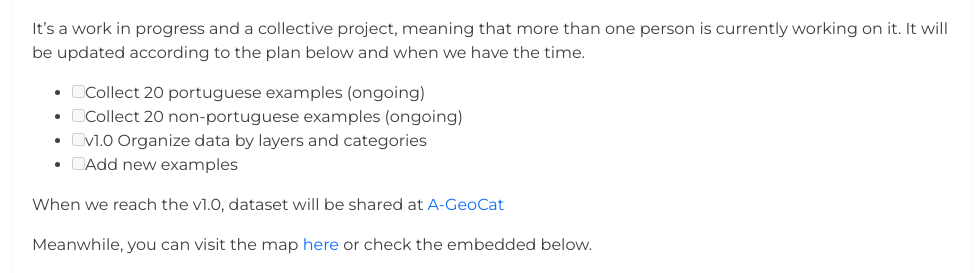
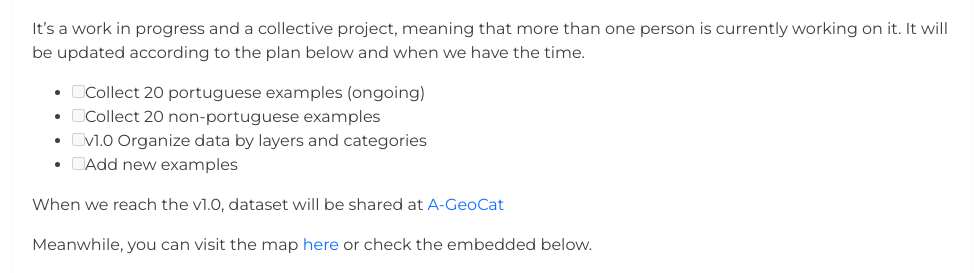
Before and after one commit to projetoalfobre/a-mapoteca, a Jekyll site: the page built from _posts/2024-02-09-alternativas.markdown, in a window 1280 px wide, cut to the strip 736-1009 px from the top of the page. Shown: the whole strip, without its empty margins (148-1126 px from the left). Built offline with Jekyll 4.4.1, drawn with Linux system fonts in a browser that asks for light colours.

Commit message:
Update 2024-02-09-alternativas.markdown

```diff
--- a/_posts/2024-02-09-alternativas.markdown
+++ b/_posts/2024-02-09-alternativas.markdown
@@ -13,7 +13,7 @@ This is a webmap about other ways of living. We map projects, businesses, collec
 
 It's a work in progress and a collective project, meaning that more than one person is currently working on it. It will be updated according to the plan below and when we have the time.
 - [ ] Collect 20 portuguese examples (ongoing)
-- [ ] Collect 20 non-portuguese examples (ongoing)
+- [ ] Collect 20 non-portuguese examples
 - [ ] v1.0 Organize data by layers and categories
 - [ ] Add new examples
 
```
